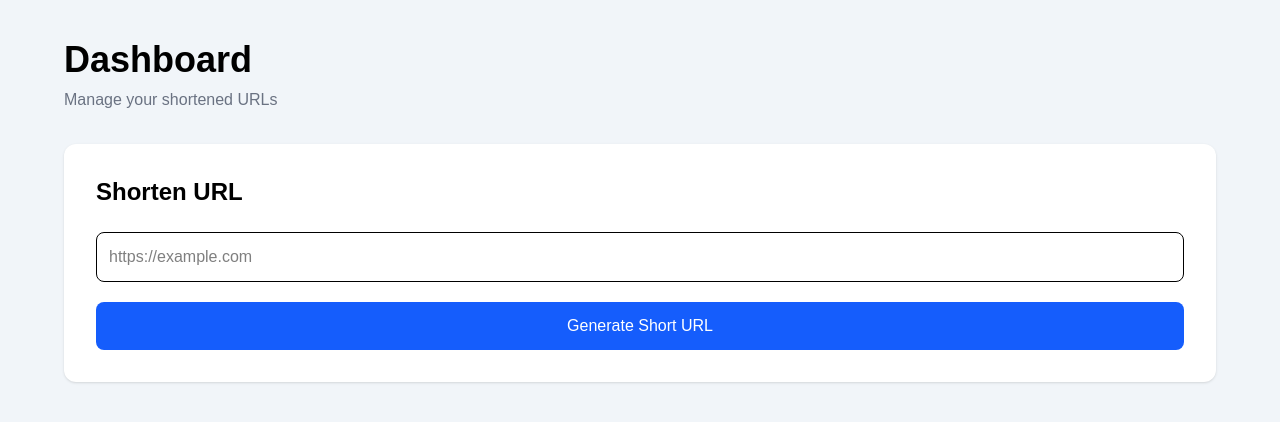
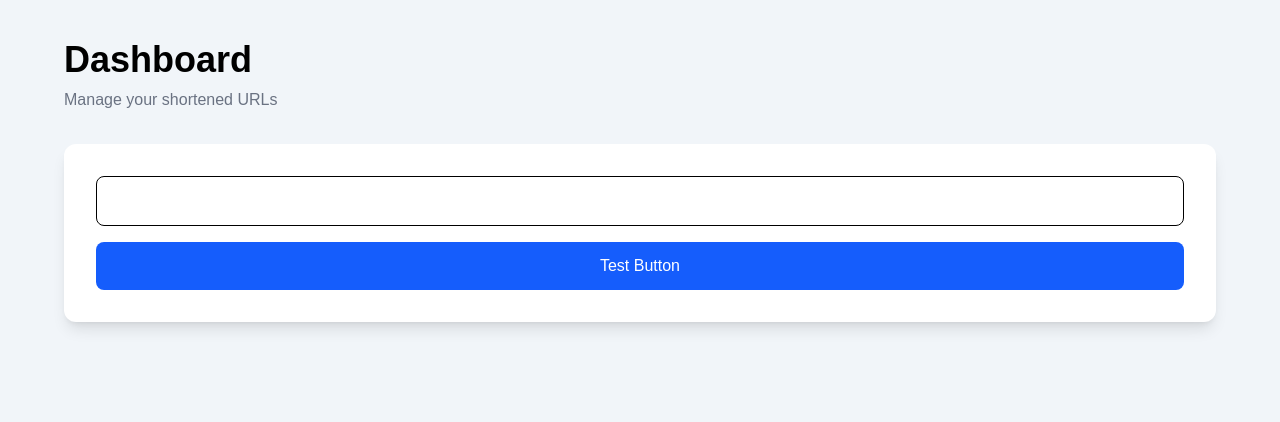
Before and after one commit to testgithubanjali/url-shortener-frontend, a React (Vite) app: page /dashboard in a window 1280 px wide. Shown: the top 422 px of the page. Built offline with nearby package versions, Linux system fonts and the light colour scheme.

Commit message:
update: updated the code

```diff
--- a/src/components/URLForm.jsx
+++ b/src/components/URLForm.jsx
@@ -3,30 +3,20 @@ import { useState } from "react";
 function URLForm() {
   const [url, setUrl] = useState("");
 
-  const handleClick = () => {
-    alert("Button Works!");
-  };
-
   return (
-    <div className="bg-white rounded-xl shadow p-8">
-      <h2 className="text-2xl font-bold mb-6">
-        Shorten URL
-      </h2>
-
+    <div className="bg-white rounded-xl shadow-lg p-8">
       <input
-        type="text"
         value={url}
         onChange={(e) => setUrl(e.target.value)}
-        placeholder="https://example.com"
-        className="w-full border rounded-lg p-3 mb-5"
+        className="w-full border p-3 rounded-lg"
       />
 
       <button
         type="button"
-        onClick={handleClick}
-        className="w-full bg-blue-600 text-white py-3 rounded-lg"
+        onClick={() => alert("Button Clicked")}
+        className="mt-4 w-full bg-blue-600 text-white p-3 rounded-lg"
       >
-        Generate Short URL
+        Test Button
       </button>
     </div>
   );
```
